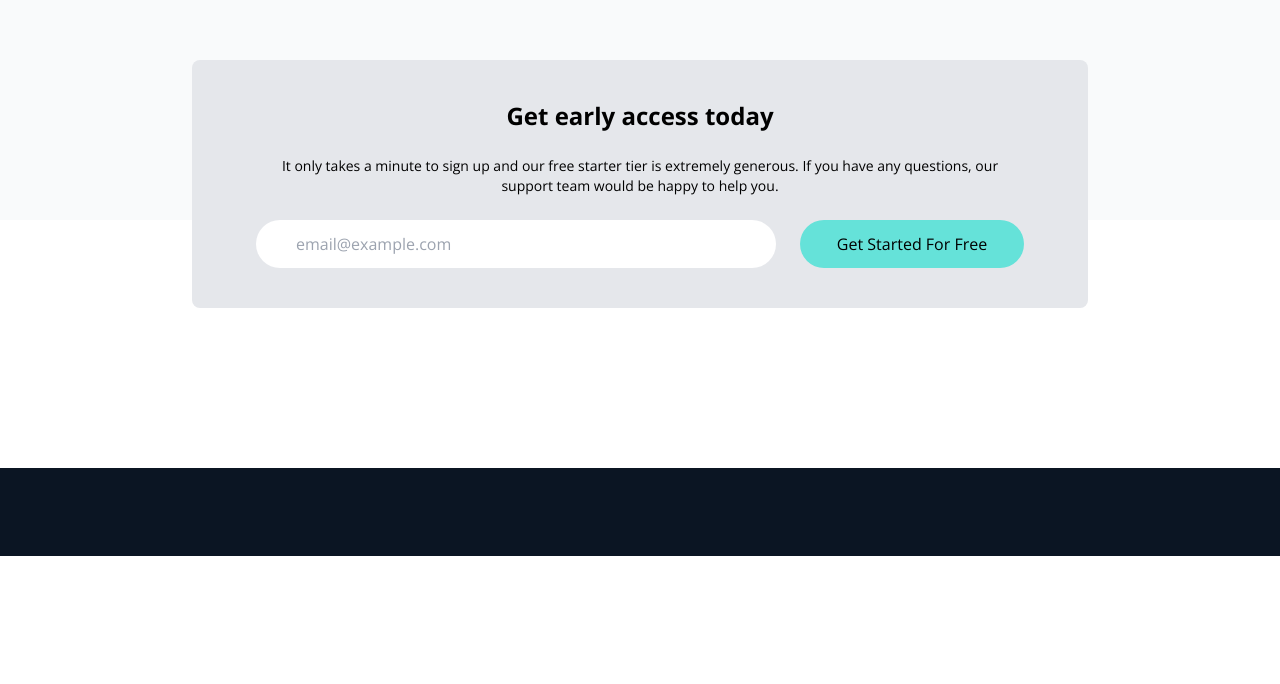
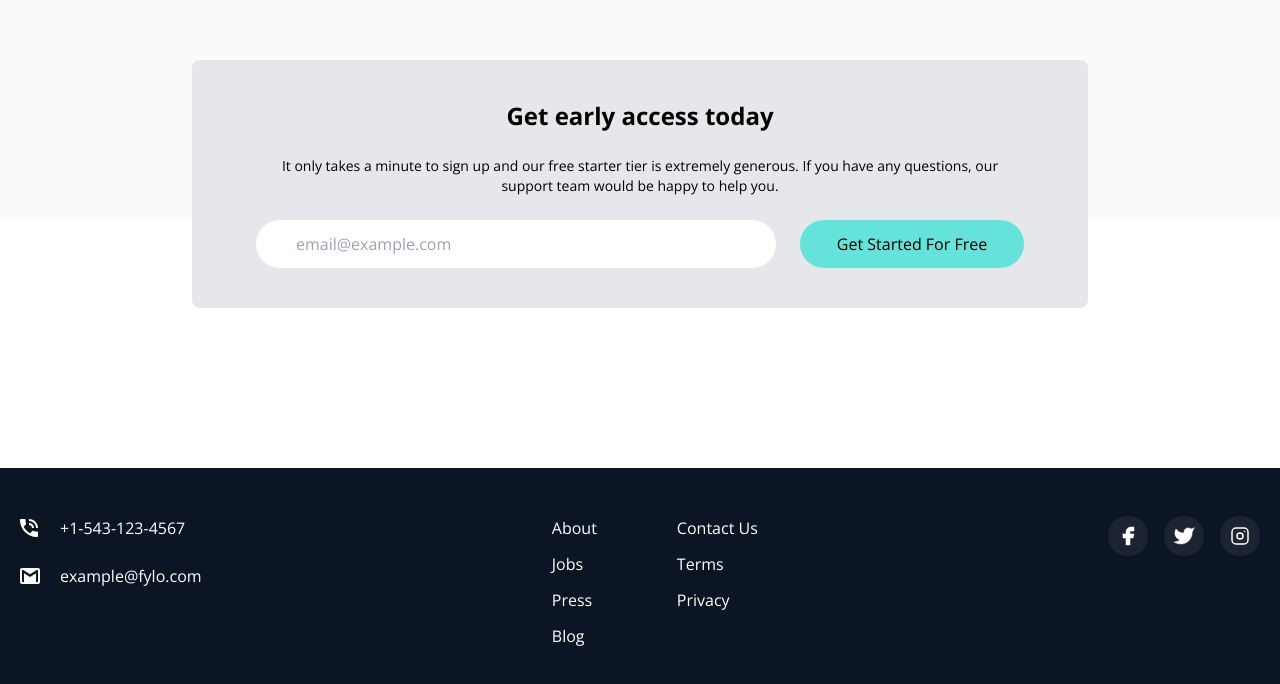
Before and after one commit to Meetkamal256/fylo-website, a website: page public/index.html in a window 1280 px wide. Shown: the part 3262-3946 px from the top of the page. Before the commit the page ends 3818 px from the top, so only its background shows below. Drawn offline with nearby package versions, Linux system fonts and the light colour scheme.

Commit message:
footer  section done

```diff
--- a/public/index.html
+++ b/public/index.html
@@ -217,11 +217,57 @@
 
     <!-- Footer section -->
     <footer class="bg-darkBlue2 text-white">
-      <div class="container pt-12 px-5 pb-10">
+      <div class="container pt-12 px-5 mx-auto pb-10">
+        <!-- flex container for all items -->
+        <div class="flex flex-col  justify-between space-y-24 mx-auto md:flex-row md:space-y-0">
 
+          <!-- email and phone -->
+          <div class="flex flex-col space-y-6">
+            <div class="flex space-x-4 items-center">
+              <div class="w-6">
+                <img src="images/icon-phone.svg" alt="" class="scale-10" />
+              </div>
+              <div>+1-543-123-4567</div>
+            </div>
+            <div class="flex space-x-4 items-center">
+              <div class="w-6">
+                <img src="images/icon-email.svg" alt="" class="scale-10" />
+              </div>
+              <div>example@fylo.com</div>
+            </div>
+          </div>
 
+          <!-- menus -->
+            <div class="flex flex-col space-y-10 text-xl md:flex-row md:space-y-0 md:space-x-20 md:text-base">
+              <div class="flex flex-col space-y-3">
+                <a href="#" >About</a>
+                <a href="#">Jobs</a>
+                <a href="#">Press</a>
+                <a href="#">Blog</a>
+              </div>
+              <div class="flex flex-col space-y-3">
+                <a href="#">Contact Us</a>
+                <a href="#">Terms</a>
+                <a href="#">Privacy</a>
+              </div>
+              </div>
+
+              <!-- socials -->
+              <div class="flex space-x-4 justify-center">
+                <div class="flex items-center justify-center bg-darkBlue w-10 h-10 rounded-full">
+                  <img src="images/facebook.svg" alt="">
+                </div>
+                <div class="flex items-center justify-center bg-darkBlue w-10 h-10 rounded-full">
+                  <img src="images/twitter.svg" alt="">
+                </div>
+                <div class="flex items-center justify-center bg-darkBlue w-10 h-10 rounded-full">
+                  <img src="images/instagram.svg" alt="">
+                </div>
+
+              </div>
+            </div>
+        </div>
       </div>
-
     </footer>
   </body>
 </html>
```
Also changed, not shown: public/styles.css.
